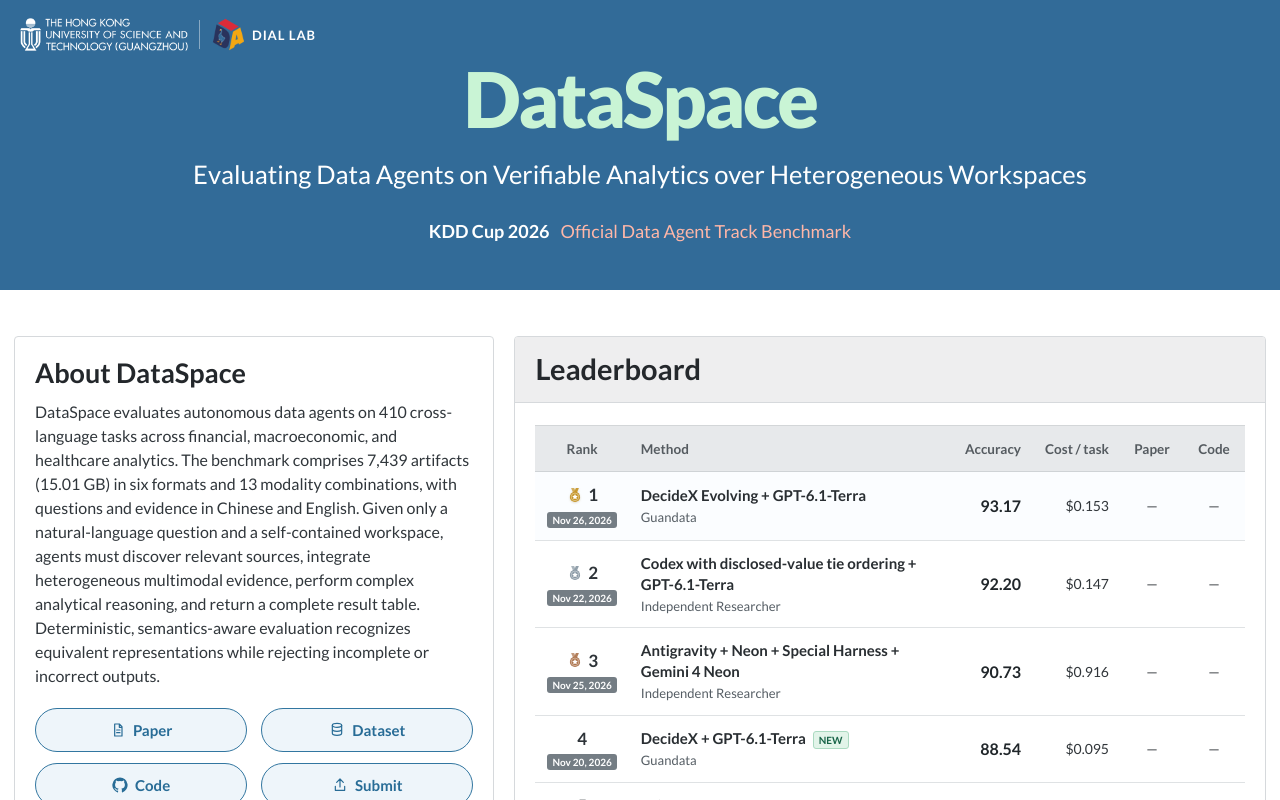
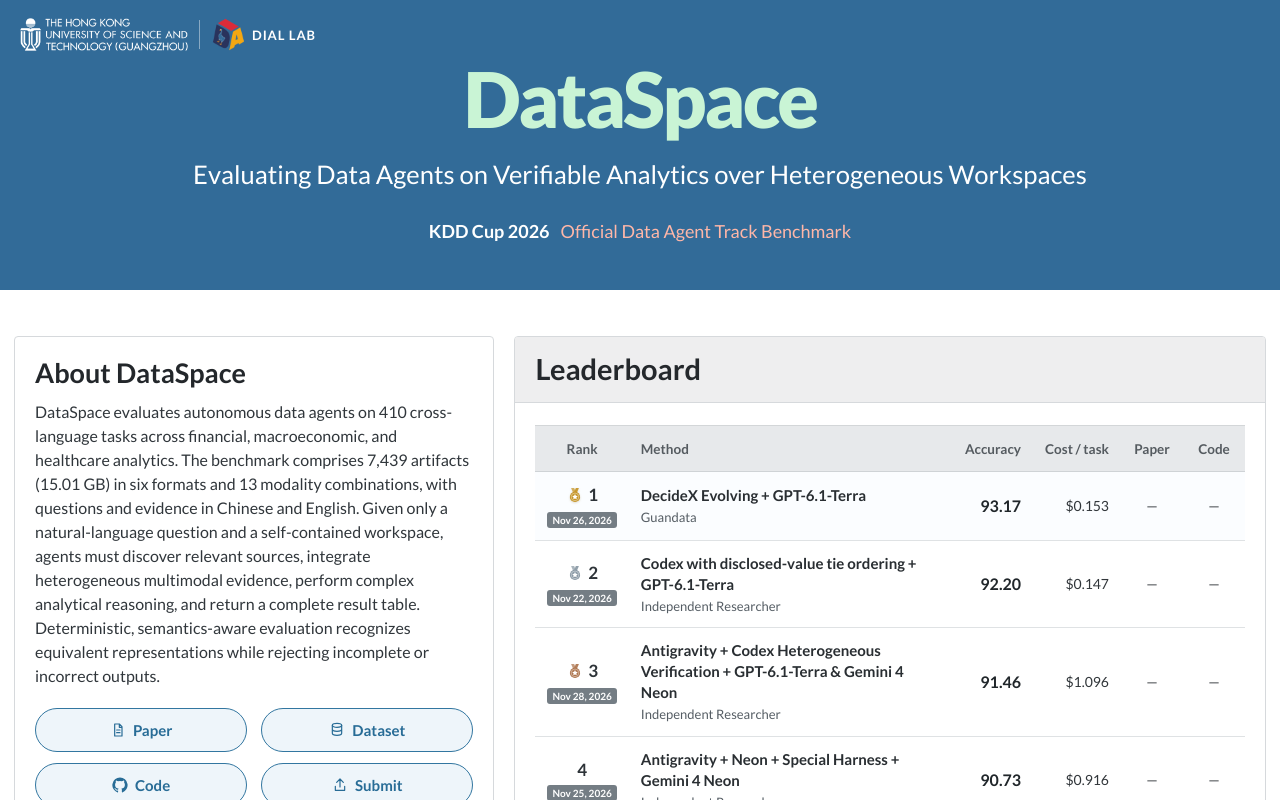
Before and after one commit to dataspace-bench/dataspace-bench.github.io, a React (Vite) app: page / in a window 1280 px wide. Shown: the top 800 px of the page. Built offline with nearby package versions, Linux system fonts and the light colour scheme.

Commit message:
Add heterogeneous verification v5 leaderboard entry

```diff
--- a/src/data/leaderboard.ts
+++ b/src/data/leaderboard.ts
@@ -23,6 +23,25 @@ export type LeaderboardMethod = {
 const dataSpacePaperUrl = 'https://arxiv.org/abs/2608.03451'
 
 export const leaderboardMethods: LeaderboardMethod[] = [
+  {
+    id: 'jin-zhang-antigravity-codex-heterogeneous-v5',
+    method: 'Antigravity + Codex Heterogeneous Verification',
+    backbone: 'GPT-6.1-Terra & Gemini 4 Neon',
+    organization: 'Independent Researcher',
+    description:
+      'Heterogeneous verification using Codex and Antigravity. The displayed cost uses the submitter’s declared total.',
+    accuracy: 91.46,
+    correct: 375,
+    costPerTask: 449.4988 / 410,
+    paperUrl: null,
+    codeUrl: null,
+    evaluated: '2026-11-28',
+    published: '2026-11-28',
+    snapshot: 'gpt-6.1-terra · gemini-4-neon-high',
+    benchmarkVersion: 'DataSpace · 410 tasks',
+    accent: '#8b7cf6',
+    openWeight: false,
+  },
   {
     id: 'guandata-decidex-evolving-gpt61-terra',
     method: 'DecideX Evolving',
```
